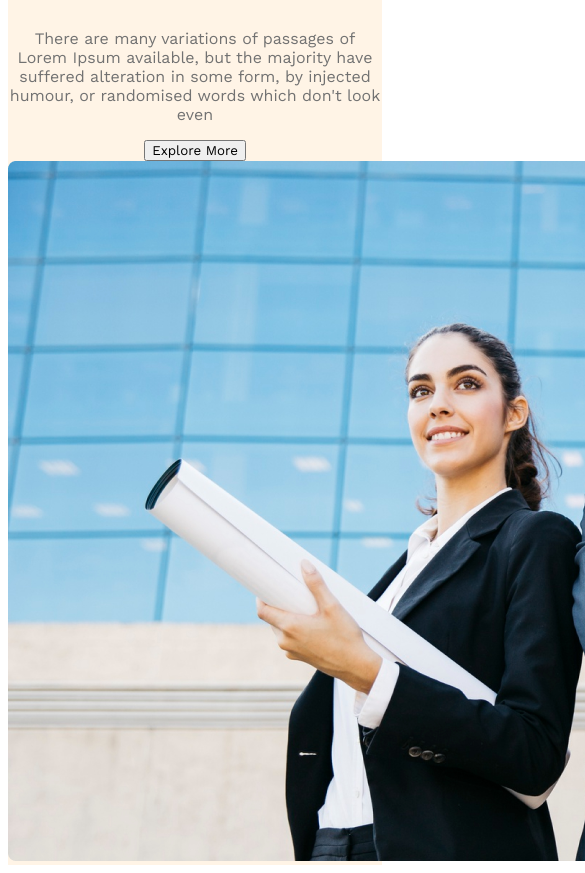
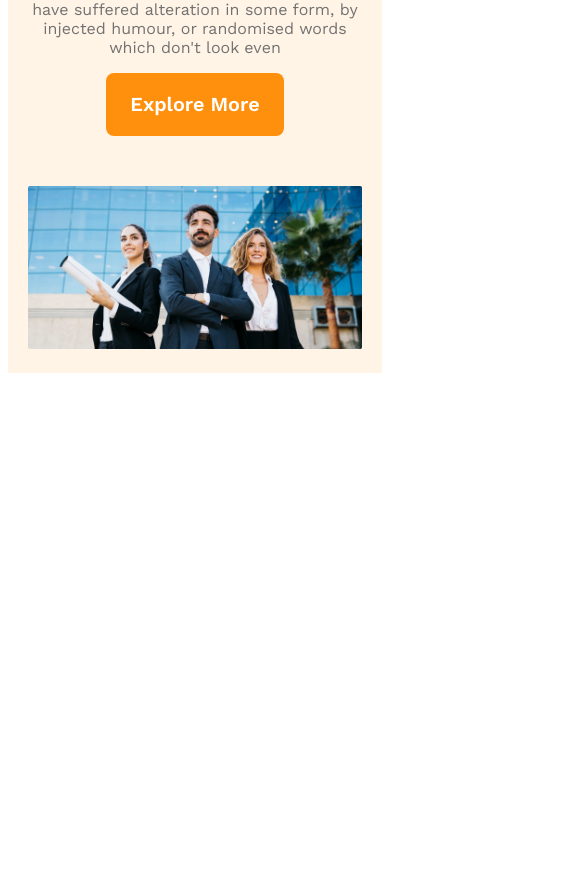
Before and after one commit to akashseub/g3-architecture-website, a plain HTML site: page index.html in a window 390 px wide. Shown: the part 563-1436 px from the top of the page, 585 px wide, since content can reach past the window. After the commit the page ends 944 px from the top, so only its background shows below. Drawn offline with nearby package versions, Linux system fonts and the light colour scheme.

Commit message:
create responsive

```diff
--- a/css/architect.css
+++ b/css/architect.css
@@ -5,16 +5,27 @@
     font-family: 'Work Sans', sans-serif;
 }
 
+.btn-primary {
+    padding: 20px 24px;
+    border-radius: 8px;
+    background: #FF900E;
+    color: #fff;
+    border: 0;
+    font-size: 1.24rem;
+    font-weight: 600;
+}
+
 /* header styles */
 header {
     background-color: rgba(255, 144, 14, 0.10);
+
+    padding: 50px 230px;
 }
 
 nav {
     display: flex;
     justify-content: space-between;
     align-items: center;
-    padding: 50px 230px;
 }
 
 nav>ul {
@@ -49,5 +60,31 @@ header ul a {
 }
 
 .banner-description {
-    color:#727272;
+    color: #727272;
 }
+
+.banner img{
+    margin-top: 50px;
+    width: 100%;
+}
+
+/* media queries */
+@media screen and (max-width: 576px){
+    header{
+        padding: 20px;
+    }
+
+    nav{
+        flex-direction: column;
+    }
+}
+
+@media screen and (min-width: 576px) and (max-width: 960px) {
+    header{
+        padding: 50px;
+    }
+
+    nav{
+        flex-direction: column;
+    }
+}
--- a/index.html
+++ b/index.html
@@ -26,9 +26,7 @@
                 <p class="banner-description">There are many variations of passages of Lorem Ipsum available, but the majority have suffered alteration in some form, by injected humour, or randomised words which don't look even</p>
                 <button class="btn-primary">Explore More</button>
             </div>
-            <div>
-                <img src="images/banner.png" alt="">
-            </div>
+            <img src="images/banner.png" alt="">
         </div>
     </header>
 
```
